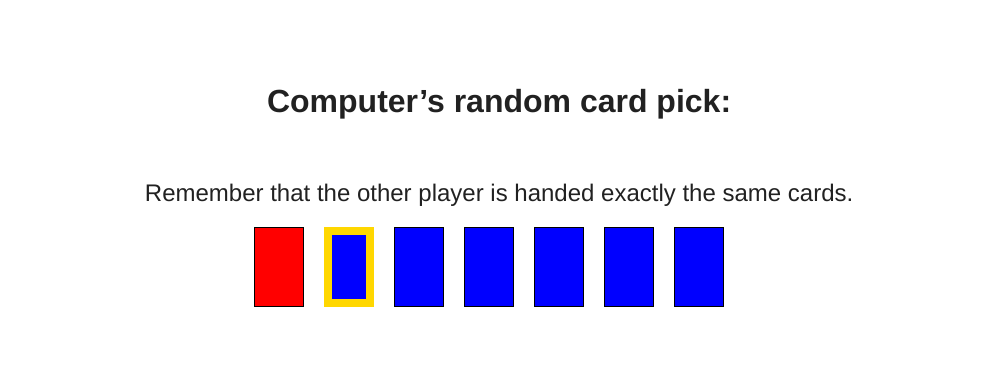
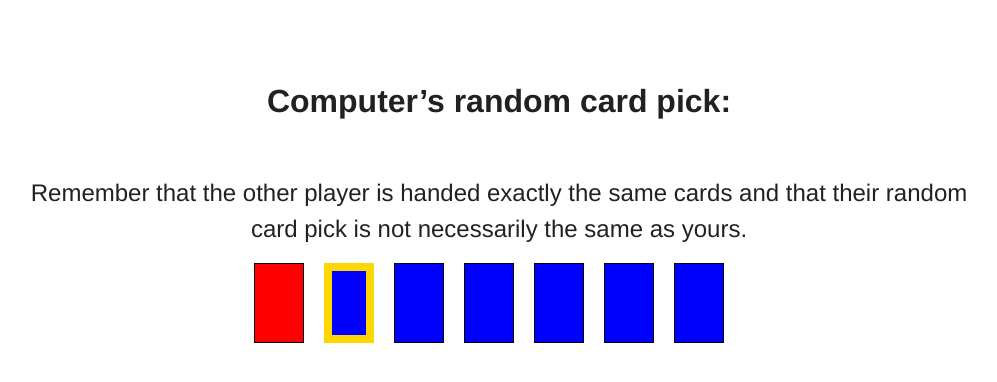
Before and after one commit to ucbtszh/cards-game, a Vue app: page /testtrials in a window 1280 px wide. Shown: the top 382 px of the page, without its empty margins (141-1138 px from the left). Built offline with nearby package versions, Linux system fonts and the light colour scheme.

Commit message:
save EQ responses to Firestore, changed catch trial order

```diff
--- a/src/assets/EQ.json
+++ b/src/assets/EQ.json
@@ -9,9 +9,6 @@
         "item": "I find it hard to know what to do in a social situation"
     },
     {
-        "item": "Please select the first answer option"
-    },
-    {
         "item": "I often find it difficult to judge if something is rude or polite"
     },
     {
@@ -19,6 +16,9 @@
     },
     {
         "item": "I can pick up quickly if someone says one thing but means another"
+    },
+    {
+        "item": "Please select the first answer option"
     },
     {
         "item": "It is hard for me to see why some things upset people so much"
@@ -54,13 +54,13 @@
         "item": "I can sense if I am intruding even if the other person doesn’t tell me"
     },
     {
+        "item": "Please select the last answer option"
+    },
+    {
         "item": "Other people often say that I am insensitive though I don’t always see why"
     },
     {
         "item": "I can tune into how someone else feels rapidly and intuitively"
-    },
-    {
-        "item": "Please select the last answer option"
     },
     {
         "item": "I can easily work out what another person might want to talk about"
@@ -93,6 +93,9 @@
         "item": "In math I am intrigued by the rules and patterns governing numbers"
     },
     {
+        "item": "Please select the middle answer option"
+    },
+    {
         "item": "I find it difficult to understand instruction manuals for putting appliances together"
     },
     {
@@ -100,9 +103,6 @@
     },
     {
         "item": "I find it difficult to read and understand maps"
-    },
-    {
-        "item": "Please select the middle answer option"
     },
     {
         "item": "When I look at a piece of furniture I do not notice the details of how it was constructed"
@@ -121,6 +121,9 @@
     },
     {
         "item": "I am not very meticulous when I carry out D.I.Y"
+    },
+    {
+        "item": "Please select the first answer option"
     },
     {
         "item": "When I look at a building I am curious about the precise way it was constructed"
@@ -144,9 +147,6 @@
         "item": "I can easily visualize how the motorways in my region link up"
     },
     {
-        "item": "Please select the first answer option"
-    },
-    {
         "item": "When I’m in a plane I do not think about the aerodynamics"
     },
     {
--- a/src/components/Cards.vue
+++ b/src/components/Cards.vue
@@ -1,7 +1,7 @@
 <template>
   <div :id="index">
     <h3>{{ header }}</h3>
-    <p v-show="trial" style="display:inline-block">Remember that the other player is handed exactly the same cards.</p>
+    <p v-show="trial" style="display:inline-block">Remember that the other player is handed exactly the same cards and that their random card pick is not necessarily the same as yours.</p>
     <br>
     <div class="red-card" v-for="n_red in n_red" :key="'r' + n_red"></div>
     <div class="blue-card" v-for="n_blue in n_blue" :key="'b' + n_blue"></div>
--- a/src/components/EQ.vue
+++ b/src/components/EQ.vue
@@ -45,7 +45,7 @@ export default {
     },
     saveResponses: function() {
         // console.log("EQ WRITE DATA TO DB", this.EQResponse)
-      writeResponseData('testuser', 'EQ', this.EQResponse) // this.$user
+      writeResponseData(this.$uuid, 'EQ', this.EQResponse)
     }
   },
   mounted() {
```
